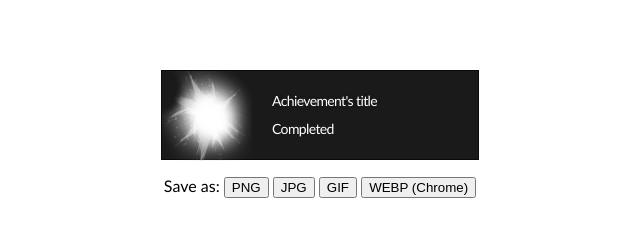
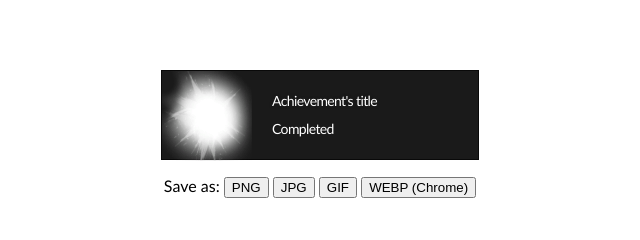
Before and after one commit to gw2ocs/gw2achievements, a plain HTML site: page index.html in a window 1280 px wide. Shown: the part 268-508 px from the top of the page, 480-1120 px from the left. Drawn offline with Linux system fonts and the light colour scheme.

Commit message:
fix(achiev): use div instead of ::before for the star

```diff
--- a/index.html
+++ b/index.html
@@ -154,17 +154,15 @@
 			position: relative;
 		}
 
-		.achievement::before {
+		.achievement-thumbnail-background {
 			position: absolute;
-			content: ' ';
 			top: 0;
 			left: 0;
 			width: 90px;
 			height: 90px;
-			background-image: url(img/605008.png);
+			background-image: url(img/605008.png), url(img/605009.png);
 			background-position: 50% 50%;
 			background-size: 155%;
-			z-index: 10;
 		}
 
 		[data-theme=general] {
@@ -215,7 +213,6 @@
 		.achievement-thumbnail {
 			width: 110px;
 			padding-left: 13px;
-			z-index: 11;
 		}
 
 		.achievement-content {
@@ -288,6 +285,7 @@
 
 	<main class="layout-main">
 		<article class="achievement" id="achievement">
+			<div class="achievement-thumbnail-background"></div>
 			<div class="achievement-thumbnail"></div>
 			<div class="achievement-content">
 				<header class="achievement-title" contenteditable="true" spellcheck="false">Achievement's title</header>
```
